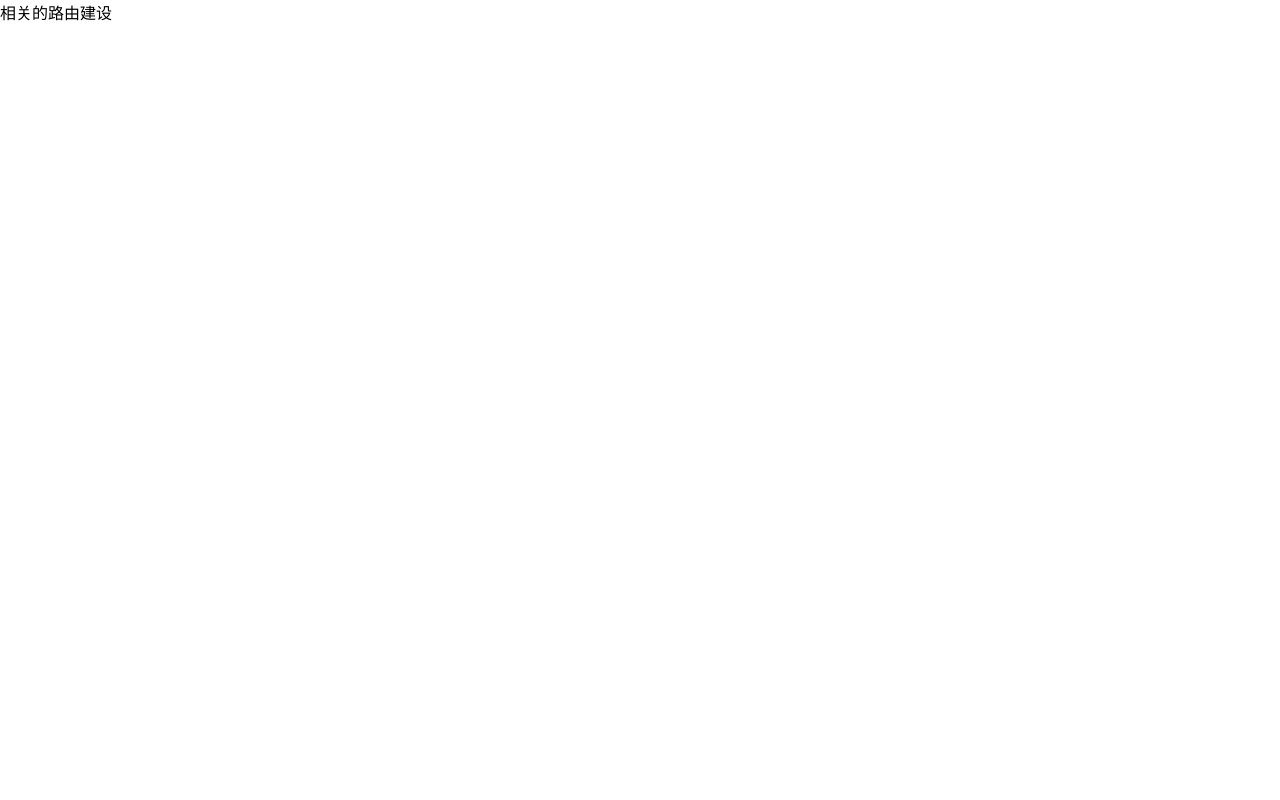
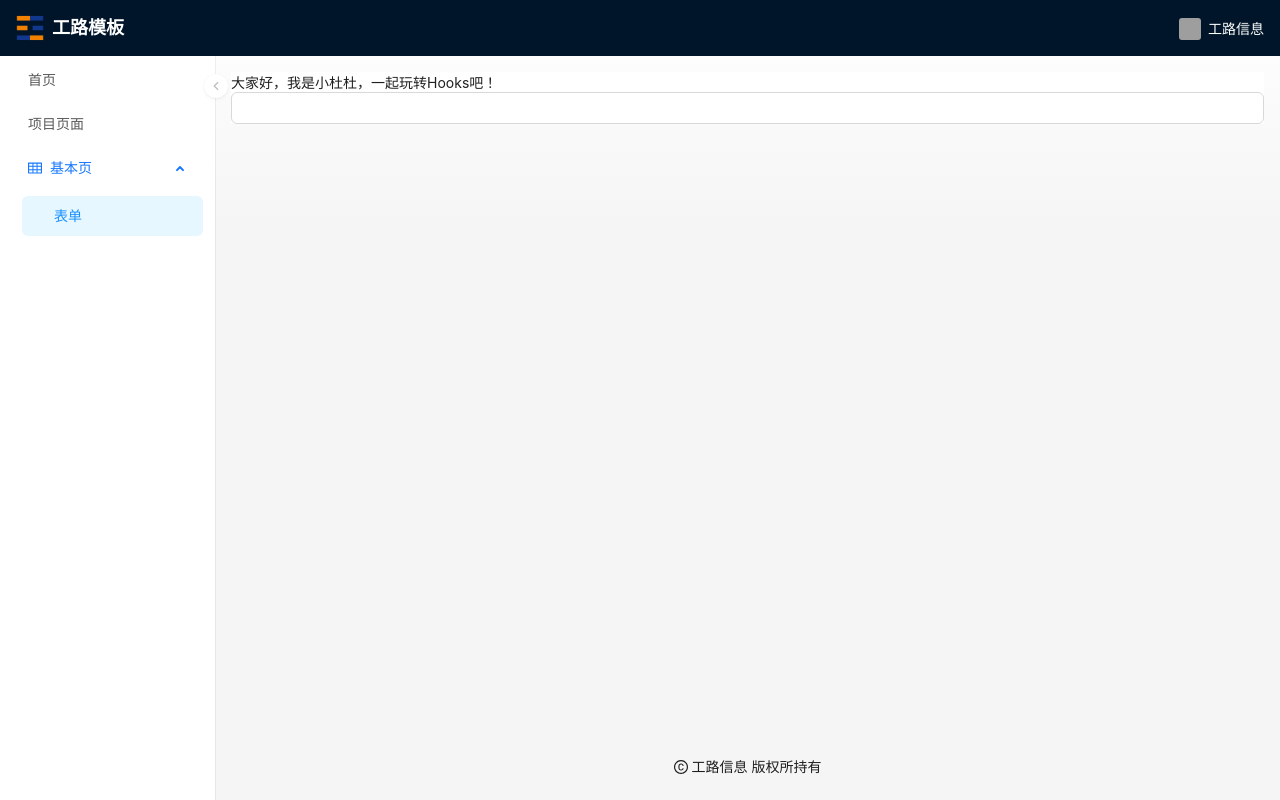
Before and after one commit to Hansen520/react-template, a React (Vite) app: page /basic/form in a window 1280 px wide. Before the commit this address had no page. Built offline with nearby package versions, Linux system fonts and the light colour scheme; grey boxes are pictures that could not be loaded.

Commit message:
feat:图表

```diff
--- a/src/App.tsx
+++ b/src/App.tsx
@@ -1,11 +1,3 @@
-/*
- * @Author: Hansen
- * @Date: 2023-06-19 17:25:31
- * @LastEditors: Hansen
- * @LastEditTime: 2023-06-27 17:19:40
- * @FilePath: \template3\src\App.tsx
- * @Description: description
- */
 import { BrowserRouter } from "react-router-dom";
 
 
@@ -14,7 +6,6 @@ import Router from "@/routers/index";
 function App() {
   return (
     <BrowserRouter>
-      相关的路由建设
       <Router />
     </BrowserRouter>
   );
--- a/src/layouts/index.module.less
+++ b/src/layouts/index.module.less
@@ -48,4 +48,10 @@
       vertical-align: middle;
     }
   }
+  .red {
+    color: 'red';
+  }
+  .green {
+    color: 'green';
+  }
 }
--- a/src/layouts/index.tsx
+++ b/src/layouts/index.tsx
@@ -8,7 +8,7 @@ import { UserOutlined, LogoutOutlined, SettingOutlined } from "@ant-design/icons
 import { filterMenus, getPermissionList } from "@/utils/index";
 import { asideMenuConfig } from "./menuConfig";
 import styles from "./index.module.less";
-import { Outlet, Link } from "react-router-dom";
+import { Outlet, NavLink } from "react-router-dom";
 
 const loginOut = async () => {
   localStorage.clear();
@@ -62,7 +62,14 @@ export default function BasicLayout({}) {
         if (!item.path) {
           return defaultDom;
         }
-        return <Link to={item.path}>{item.name}</Link>;
+        return (
+          <NavLink
+            to={item.path}
+            end
+          >
+            {item.name}
+          </NavLink>
+        );
       }}
       rightContentRender={() => (
         <Dropdown
--- a/src/layouts/menuConfig.ts
+++ b/src/layouts/menuConfig.ts
@@ -20,16 +20,8 @@ import {
       icon: TableOutlined,
       children: [
         {
-          name: '列表',
-          path: '/basic/list',
-        },
-        {
           name: '表单',
           path: '/basic/form',
-        },
-        {
-          name: '详情',
-          path: '/basic/detail/1234',
         },
       ],
     },
--- /dev/null
+++ b/src/pages/form/index.tsx
@@ -0,0 +1,33 @@
+import { useTransition, useState } from 'react';
+import { Input } from 'antd';
+
+function Form() {
+  const [isPending, startTransition] = useTransition();
+  const [input, setInput] = useState("");
+  const [list, setList] = useState<string[]>([]);
+  return (
+    <>
+      <div>大家好，我是小杜杜，一起玩转Hooks吧！</div>
+      <Input
+        value={input}
+        onChange={(e) => {
+          setInput(e.target.value);
+          startTransition(() => {
+            const res: string[] = [];
+            for (let i = 0; i < 10000; i++) {
+              res.push(e.target.value);
+            }
+            setList(res);
+          });
+        }}
+      />
+      {isPending ? (
+        <div>加载中...</div>
+      ) : (
+        list.map((item, index) => <div key={index}>{item}</div>)
+      )}
+    </>
+  );
+}
+
+export default Form;
--- a/src/pages/home/option.ts
+++ b/src/pages/home/option.ts
@@ -192,7 +192,7 @@ export const pieOption = () => {
 };
 
 /* 甘特图 */
-function cacMinMaxDate(dates) {
+function cacMinMaxDate(dates: any) {
   // 获取最大和最小日期
   const maxDate = Math.max(...dates);
   const minDate = Math.min(...dates);
@@ -408,7 +408,7 @@ export const gattOption = (
         showMaxLabel: true, // 显示最大刻度标签
         fontSize: 12,
         color: '#fff',
-        formatter: function (val, index) {
+        formatter: function (val: any) {
           console.log();
           let label_ = dayjs.unix(val + minTime).format('YYYY-MM-DD');
           return label_;
```
Also changed, not shown: src/routers/index.tsx (+12 -4 lines).
